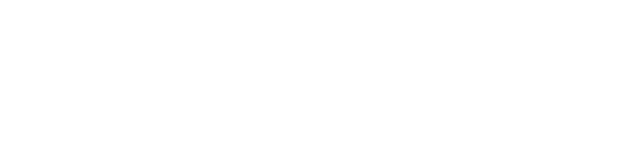
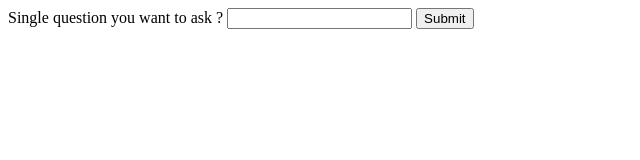
Before and after one commit to jaikathuria/Frontend-Templates, a plain HTML site: page SIForm/index.html in a window 1280 px wide. Shown: the whole page, without its empty margins (0-640 px from the left). Drawn offline with Linux system fonts and the light colour scheme.

Commit message:
Basic HTML Form

```diff
--- a/SIForm/index.html
+++ b/SIForm/index.html
@@ -7,5 +7,12 @@
 		<title>Single Input WebPage</title>
 	</head>
 	<body>
+    <section>
+      <form>
+        <label for="q">Single question you want to ask ?</label>
+        <input id="q" name="q" type="text"/>
+        <input type="submit" value="Submit">
+      </form>
+    </section>
 	</body>
 </html>
```
